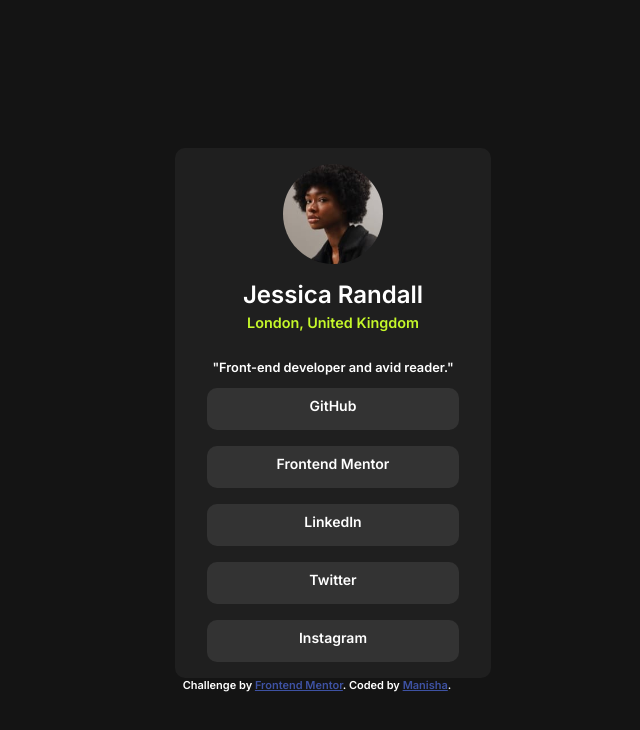
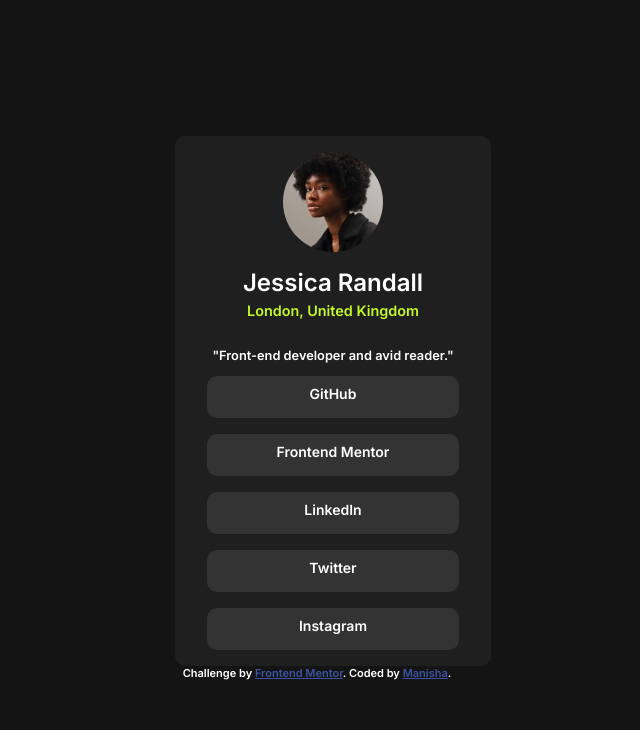
Before and after one commit to Manisha3196/social-links-profile.io, a plain HTML site: page index.html in a window 1280 px wide. Shown: the whole page, without its empty margins (323-963 px from the left). Drawn offline with Linux system fonts and the light colour scheme.

Commit message:
final commit

```diff
--- a/index.html
+++ b/index.html
@@ -32,14 +32,12 @@
 
       body {
         background-color: var(--Grey900);
-        margin: 100px auto;
-        padding: 0;
         font-size: 14px;
         font-family: var(--sans-serif);
         color: var(--White);
         display: grid;
         place-content: center;
-        min-height: 80vh;
+        min-height: 100vh;
       }
 
       .container {
```
